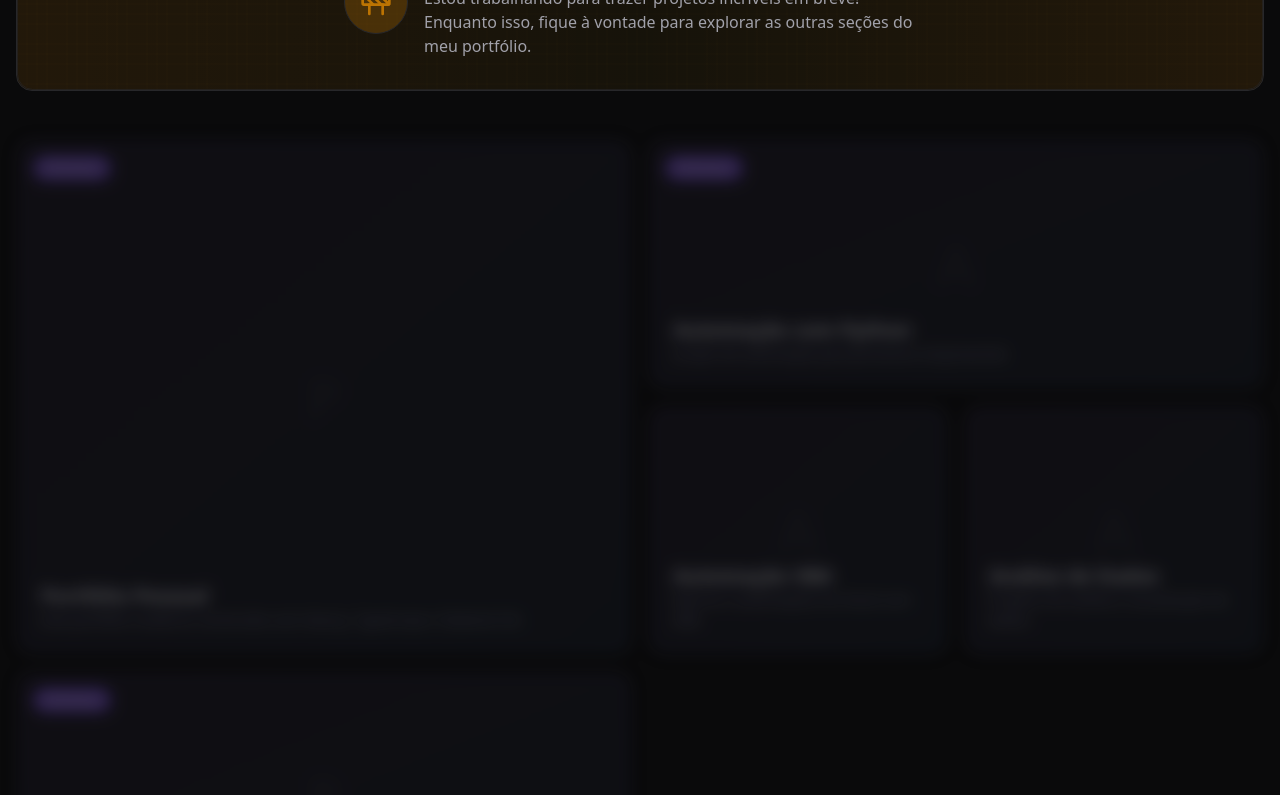
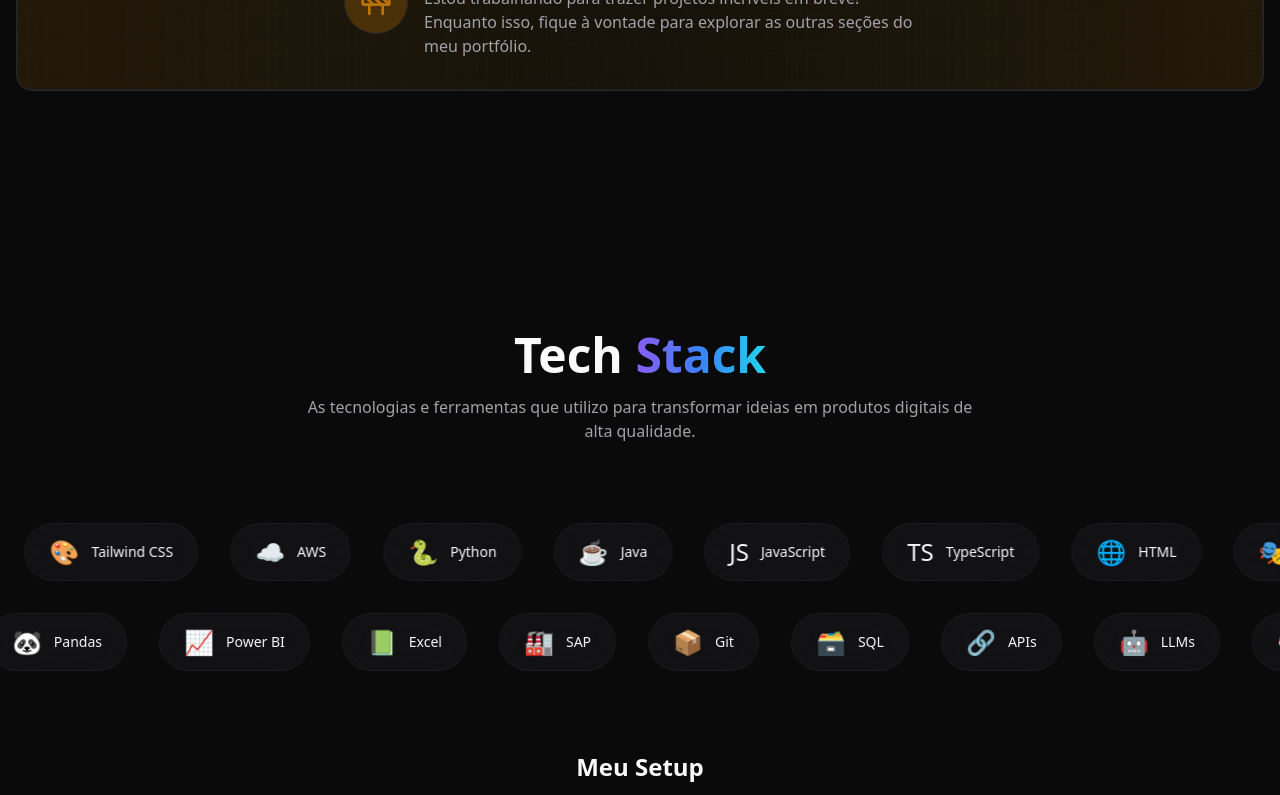
Before and after one commit to LeandroRochaDosPrazeres/Portf-lio, a Next.js app: page / in a window 1280 px wide. Shown: the part 4820-5615 px from the top of the page. Built offline with nearby package versions, Linux system fonts and the light colour scheme.

Commit message:
fix: remove grid de projetos, mantém apenas banner de desenvolvimento

```diff
--- a/src/components/sections/Projects.tsx
+++ b/src/components/sections/Projects.tsx
@@ -216,12 +216,6 @@ export function Projects() {
           <div className="absolute inset-0 rounded-2xl border border-amber-500/20 animate-pulse" />
         </motion.div>
 
-        {/* Bento Grid - Hidden while in development */}
-        <div className="grid grid-cols-1 md:grid-cols-2 lg:grid-cols-4 gap-4 auto-rows-[250px] opacity-30 pointer-events-none blur-sm">
-          {projectsData.map((project, index) => (
-            <ProjectCard key={project.id} project={project} index={index} />
-          ))}
-        </div>
       </div>
     </section>
   );
```
